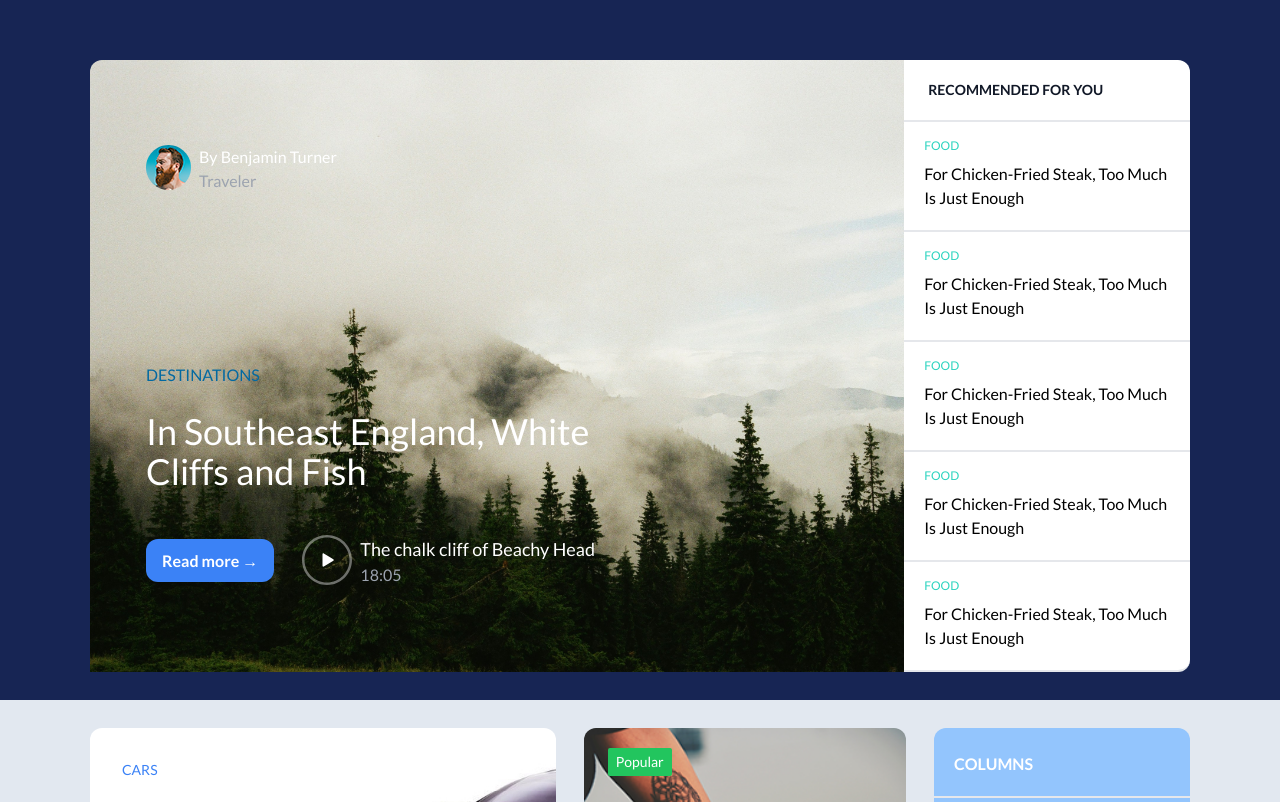
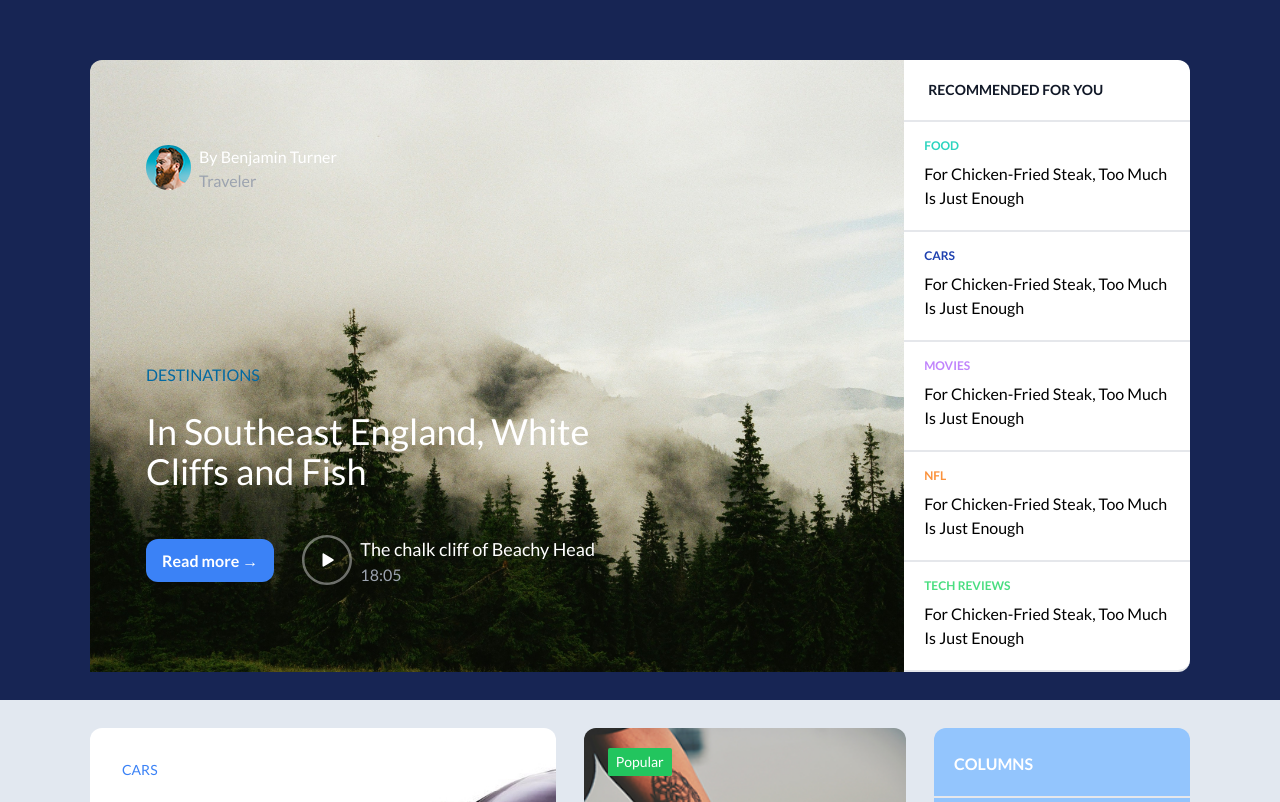
Before and after one commit to ghettoarcher/blog-page, a React (Vite) app: page / in a window 1280 px wide. Shown: the part 560-1362 px from the top of the page. Built offline with nearby package versions, Linux system fonts and the light colour scheme; no server answers.

Commit message:
add responsive fonts and filled RecommendedCategory with data

```diff
--- a/src/Pages/ArticlePage.jsx
+++ b/src/Pages/ArticlePage.jsx
@@ -76,8 +76,8 @@ const ArticlePage = ({postDate,likes,comments,shares}) =>{
                         <Feedback/>
                   </div>
                   <div className="bg-slate-100">
-                        <div className="container max-w-6xl mx-auto px-5">
-                              <div className="flex flex-row py-14 justify-between">
+                        <div className="container max-w-6xl mx-auto px-5 ">
+                              <div className="flex flex-row flex-wrap lg:flex-nowrap py-14 justify-between">
                               <VerticalArticleCard title={'An Evangelist of Singaporean Food Has a New Pulpit'} img={'/src/assets/img/vertical-img.svg'} views={'1,904'} comments={'12'}/>
                               <VerticalArticleCard title={'An Evangelist of Singaporean Food Has a New Pulpit'} img={'/src/assets/img/vertical-img.svg'} views={'1,904'} comments={'12'}/>
                               <VerticalArticleCard title={'An Evangelist of Singaporean Food Has a New Pulpit'} img={'/src/assets/img/vertical-img.svg'} views={'1,904'} comments={'12'}/>
--- a/src/components/Comment.jsx
+++ b/src/components/Comment.jsx
@@ -44,9 +44,9 @@ return(
                   </div>
                   <div>In the event, "in places like Iraq and Jordan, leaders of the new sovereign states were brought in from the outside, tailored to suit colonial interests and commitments</div>
                   <div className="flex flex-row gap-4 text-xs pt-4 pb-7">
-                        <div className="flex flex-row gap-2 cursor-pointer"><img src="/src/assets/icons/Comment.svg" alt="reply" />Reply</div>
-                        <div onClick={handleLike} className="flex flex-row gap-2 cursor-pointer text-green-500">{like > 0 && <span>{like}</span>}{isLiked ? (<img  src="/src/assets/icons/Aniket-Suvarna-Box-Bxs-like.16.png" alt="like" />) : (<img  src="/src/assets/icons/like.svg" alt="like" />)}</div>
-                        <div onClick={handleDislike} className="flex flex-row gap-2 cursor-pointer text-red-600">{dislike > 0 && <span>{dislike}</span>} {isDisliked ? (<img  src="/src/assets/icons/Aniket-Suvarna-Box-Bxs-dislike.16.png" alt="dislike" />) : (<img  src="/src/assets/icons/dislike.svg" alt="dislike"/>)}</div>
+                        <div className="flex sm:text-sm flex-row gap-2 cursor-pointer"><img src="/src/assets/icons/Comment.svg" alt="reply" />Reply</div>
+                        <div onClick={handleLike} className="flex sm:text-sm flex-row gap-2 cursor-pointer text-green-500">{like > 0 && <span>{like}</span>}{isLiked ? (<img  src="/src/assets/icons/Aniket-Suvarna-Box-Bxs-like.16.png" alt="like" />) : (<img  src="/src/assets/icons/like.svg" alt="like" />)}</div>
+                        <div onClick={handleDislike} className="flex sm:text-sm flex-row gap-2 cursor-pointer text-red-600">{dislike > 0 && <span>{dislike}</span>} {isDisliked ? (<img  src="/src/assets/icons/Aniket-Suvarna-Box-Bxs-dislike.16.png" alt="dislike" />) : (<img  src="/src/assets/icons/dislike.svg" alt="dislike"/>)}</div>
                   </div>
             </div>
       </div>
--- a/src/components/Header.jsx
+++ b/src/components/Header.jsx
@@ -32,7 +32,7 @@ const Header = () => {
                       </div>
               </div>
               <div className="flex flex-row items-center justify-between pl-7">
-                  <Link to={'/'} className="flex flex-row items-center text-sm md:text-lg"><img src="/src/assets/icons/freedom.svg" alt=""/>Boston and New York Bear Brunt</Link>
+                  <Link to={'/'} className="hidden md:flex flex-row items-center text-sm md:text-lg"><img src="/src/assets/icons/freedom.svg" alt=""/>Boston and New York Bear Brunt</Link>
 
                   <Link to={'/'}><img src="/src/assets/icons/logo.svg" alt=""/></Link>
                   <div className="flex flex-row">
--- a/src/components/HeaderArticles.jsx
+++ b/src/components/HeaderArticles.jsx
@@ -2,7 +2,7 @@ import HeaderArticle from './HeaderArticle'
 const HeaderArticles = () => {
 
       return(
-            <div className="flex flex-row p-6 justify-between mx-7 bg-gray-700 rounded-md mb-7 ">
+            <div className="flex flex-row flex-wrap lg:flex-nowrap p-6 justify-between mx-7 bg-gray-700 rounded-md mb-7 ">
             <HeaderArticle postnum={0}></HeaderArticle>
             <HeaderArticle postnum={1}></HeaderArticle>
             <HeaderArticle postnum={2}></HeaderArticle>
--- a/src/components/Home.jsx
+++ b/src/components/Home.jsx
@@ -44,12 +44,12 @@ const Home = () =>{
 
                         </div>
                         <div className="flex flex-col">
-                                <div className="text-gray-900 text-sm  font-semibold bg-white py-5 px-6 border-b-2 rounded-tr-xl uppercase">Recommended for you</div>
-                                <RecommendedCategory color={'text-teal-400'} title={"food"} subtitle={'For Chicken-Fried Steak, Too Much Is Just Enough'}/>
-                                <RecommendedCategory color={'text-teal-400'} title={"food"} subtitle={'For Chicken-Fried Steak, Too Much Is Just Enough'}/>
-                                <RecommendedCategory color={'text-teal-400'} title={"food"} subtitle={'For Chicken-Fried Steak, Too Much Is Just Enough'}/>
-                                <RecommendedCategory color={'text-teal-400'} title={"food"} subtitle={'For Chicken-Fried Steak, Too Much Is Just Enough'}/>
-                                <RecommendedCategory color={'text-teal-400'} title={"food"} subtitle={'For Chicken-Fried Steak, Too Much Is Just Enough'} rounded={'rounded-br-xl'}/>
+                                <div className="text-gray-900 text-sm  font-bold bg-white py-5 px-6 border-b-2 rounded-tr-xl uppercase">Recommended for you</div>
+                                <RecommendedCategory color={'text-teal-400'} category={"food"} subtitle={'For Chicken-Fried Steak, Too Much Is Just Enough'}/>
+                                <RecommendedCategory color={'text-blue-800'} category={"Cars"} subtitle={'For Chicken-Fried Steak, Too Much Is Just Enough'}/>
+                                <RecommendedCategory color={'text-purple-400'} category={"Movies"} subtitle={'For Chicken-Fried Steak, Too Much Is Just Enough'}/>
+                                <RecommendedCategory color={'text-orange-400'} category={"NFL"} subtitle={'For Chicken-Fried Steak, Too Much Is Just Enough'}/>
+                                <RecommendedCategory color={'text-green-400'} category={"Tech Reviews"} subtitle={'For Chicken-Fried Steak, Too Much Is Just Enough'} rounded={'rounded-br-xl'}/>
 
                             </div>
                         </div>
@@ -132,7 +132,7 @@ const Home = () =>{
                                 <BigArticleCard  className={'rounded-b-xl'} category={"Art & Design"} color={'text-purple-500'} date={"Oct 26"} like={'82'} comment={"72"} img={'/src/assets/img/Image-1.svg'} title={'New Contemporary Institute Reverberates in Richmond’s Historic Landscape'} subtitle={"The center, which will open in April, takes a bold look at race and other social issues that still resonate in the region as well as the nation. A new Institute for Contemporary Art is set to open."}/>
 
                             </div>
-                            <div className="flex flex-col ml-7">
+                            <div className="hidden sm:flex flex-col ml-7">
                                 <div className=" text-gray-900 font-semibold bg-white py-4 px-6 border-b-2 rounded-t-xl">Recommended for you</div>
                                 <RecommendedArticle title={'Office Meetings Leave the Office'} img={"/src/assets/img/article-img-7.svg"} postTime={'5 minutes ago'}/>
                                 <RecommendedArticle title={'Experimental Vocal Music in Brooklyn'} img={"/src/assets/img/article-img-5.svg"} postTime={'7 minutes ago'}/>
--- a/src/components/ProfileCard.jsx
+++ b/src/components/ProfileCard.jsx
@@ -1,6 +1,6 @@
 const ProfileCard = ({name,occupation,articlesNum,avatar}) =>{
       return(
-            <div className="pt-9  border-2 rounded-xl absolute right-44 bg-white">
+            <div className="pt-9 hidden lg:block border-2 rounded-xl absolute right-44 bg-white">
                   <div className="px-12 flex flex-col items-center justify-center">
                         <img className="w-20 h-20" src={avatar} alt="avatar" />
                         <div className="text-xl font-bold pt-4">{name}</div>
--- a/src/components/RecommendedCategory.jsx
+++ b/src/components/RecommendedCategory.jsx
@@ -1,7 +1,7 @@
-const RecommendedCategory = ({color,title,subtitle,rounded}) => {
+const RecommendedCategory = ({color,category,subtitle,rounded}) => {
       return(
             <div className={`flex flex-col pt-4 pb-5 px-5 bg-white cursor-pointer ${rounded} border-b-2`}>
-                  <div className={`pb-2 text-xs uppercase ${color}`}>{title}</div>
+                  <div className={`pb-2 text-xs uppercase font-semibold ${color}`}>{category}</div>
                   <div className="text-sm md:text-base ">{subtitle}</div>
             </div>
       )
--- a/src/components/TodayDate.jsx
+++ b/src/components/TodayDate.jsx
@@ -7,7 +7,7 @@ const TodayDate = () =>{
       let currentDate = `${weekdayName}, ${monthName} ${day}, ${year}`;
 
       return(
-            <div className="mr-8 text-gray-500 text-sm md:text-lg">{currentDate}</div>
+            <div className="mr-8 text-gray-500 flex-wrap md:flex-nowrap text-sm md:text-lg">{currentDate}</div>
       )
 }
 
```
